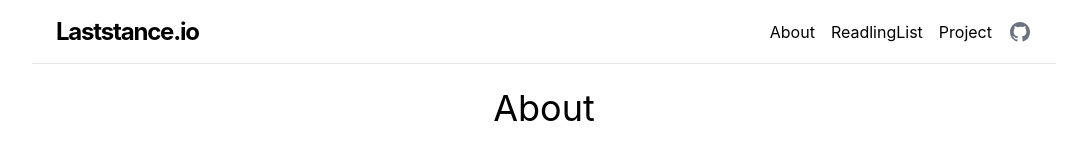
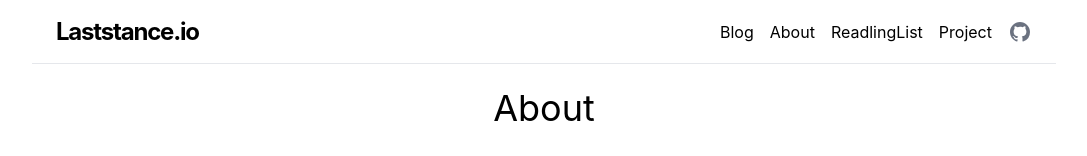
Before and after one commit to ryota-murakami/laststance.io-old, a Next.js app: page /about in a window 1280 px wide. Shown: the top 156 px of the page, without its empty margins (96-1183 px from the left). Built offline with nearby package versions, Linux system fonts and the light colour scheme.

Commit message:
add blog link

```diff
--- a/components/Header.tsx
+++ b/components/Header.tsx
@@ -17,6 +17,16 @@ const Header: React.FC = memo(
             </Link>
           </div>
           <section className="flex flex-grow flex-wrap items-center justify-end space-x-2 text-base md:space-x-4">
+            <div className="flex-shrink">
+              <a
+                className="hover:text-gray-400"
+                href="https://laststance.deno.dev/"
+                target="_blank"
+                rel="noreferrer"
+              >
+                Blog
+              </a>
+            </div>
             <div className="flex-shrink">
               <Link href="/about" className="hover:text-gray-400">
                 About
```
